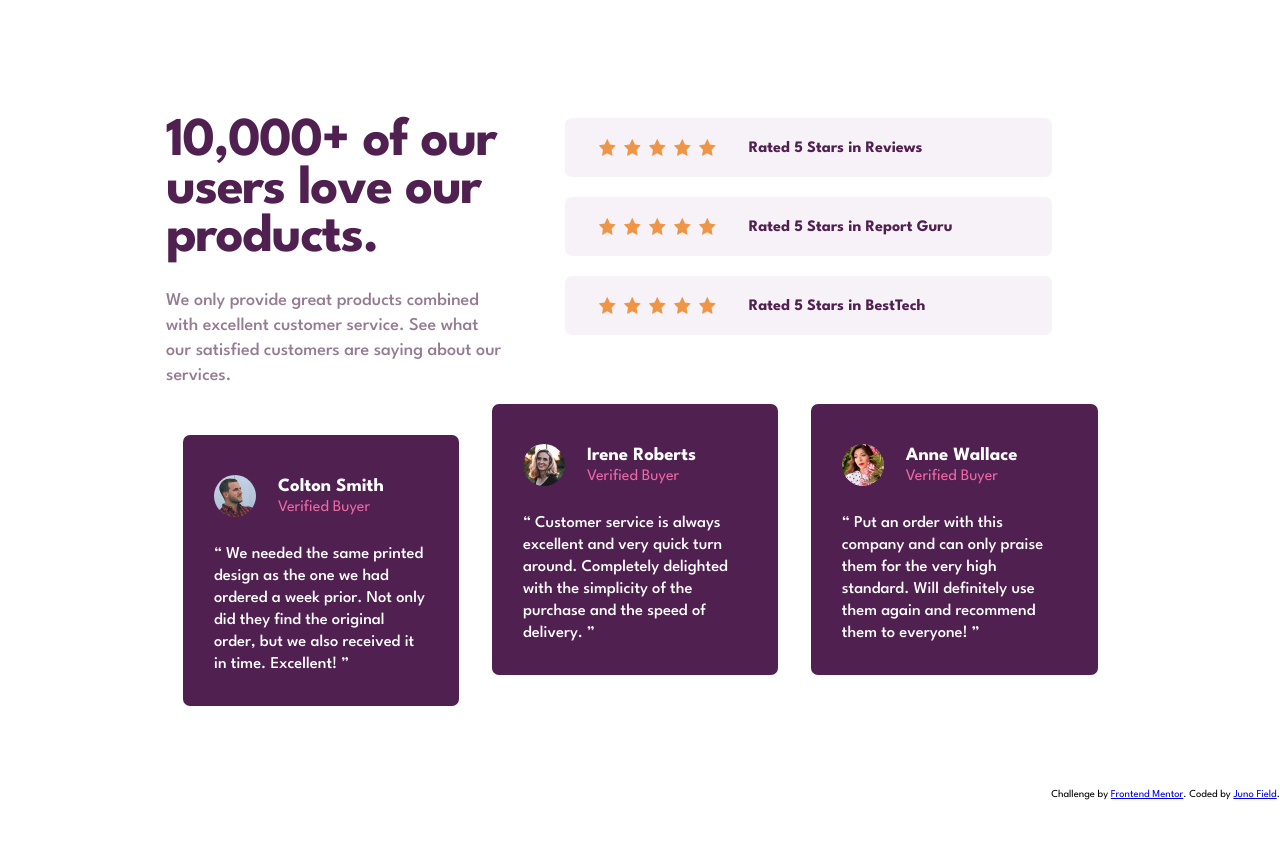
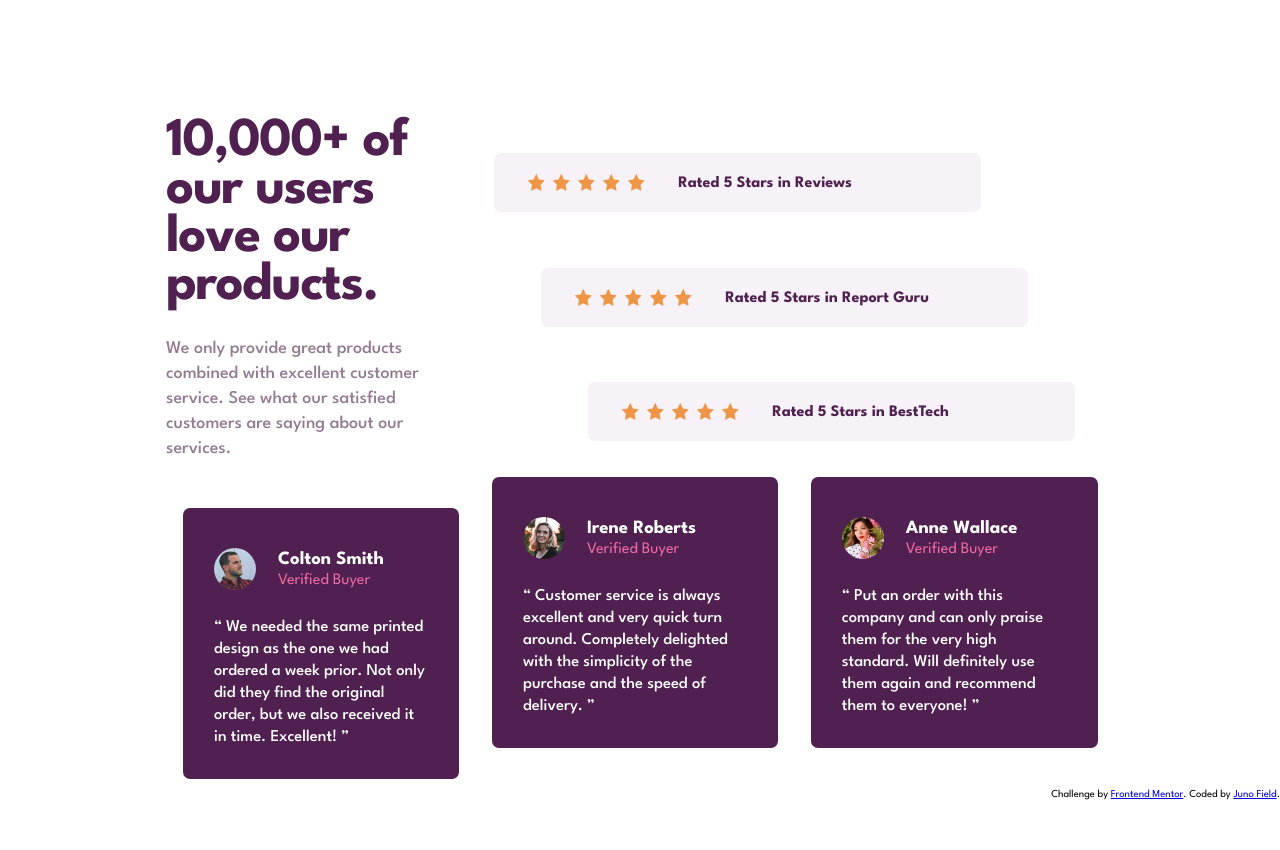
Before and after one commit to JunoField/fm6-social-proof-section, a website built with Parcel: page index.html in a window 1280 px wide. Built offline with nearby package versions, Linux system fonts and the light colour scheme.

Commit message:
added grid layout/staggrered rows for pro reviews

```diff
--- a/index.html
+++ b/index.html
@@ -29,7 +29,7 @@
     </div>
 
     <div id="pro-review-section">
-      <div class="pro-review">
+      <div class="pro-review" id="review-reviews">
         <div class="stars">
           <img src="images/icon-star.svg">
           <img src="images/icon-star.svg">
@@ -40,7 +40,7 @@
         <p>Rated 5 Stars in Reviews</p>
       </div>
 
-      <div class="pro-review">
+      <div class="pro-review" id="review-reportguru">
         <div class="stars">
           <img src="images/icon-star.svg">
           <img src="images/icon-star.svg">
@@ -51,7 +51,7 @@
         <p>Rated 5 Stars in Report Guru</p>
       </div>
 
-      <div class="pro-review">
+      <div class="pro-review" id="review-besttech">
         <div class="stars">
           <img src="images/icon-star.svg">
           <img src="images/icon-star.svg">
--- a/style.scss
+++ b/style.scss
@@ -164,13 +164,12 @@ body{
         }
     }
 
-    /*
+
     #pro-review-section{
-        grid-column-start: 1;
-        grid-column-end: 2;
-        grid-row-start: 0;
-        grid-row-end: 1;
-    }*/
+        display: grid;
+        grid-template-rows: auto auto auto;
+        grid-template-columns: 47px 47px auto 47px 47px;
+    }
 
 
     .pro-review{
@@ -193,6 +192,24 @@ body{
             width: 17px;
         }
     }
+
+    #review-reviews{
+        grid-row: 1;
+        grid-column: 1 / span 3;
+    }
+
+    #review-reportguru{
+        grid-row: 2;
+        grid-column: 2 / span 3;
+    }
+
+    #review-besttech{
+        grid-row: 3;
+        grid-column: 3 / span 3;
+    }
+
+
+
 
 
 
```
Also changed, not shown: dist/index.html, 2 other files.
